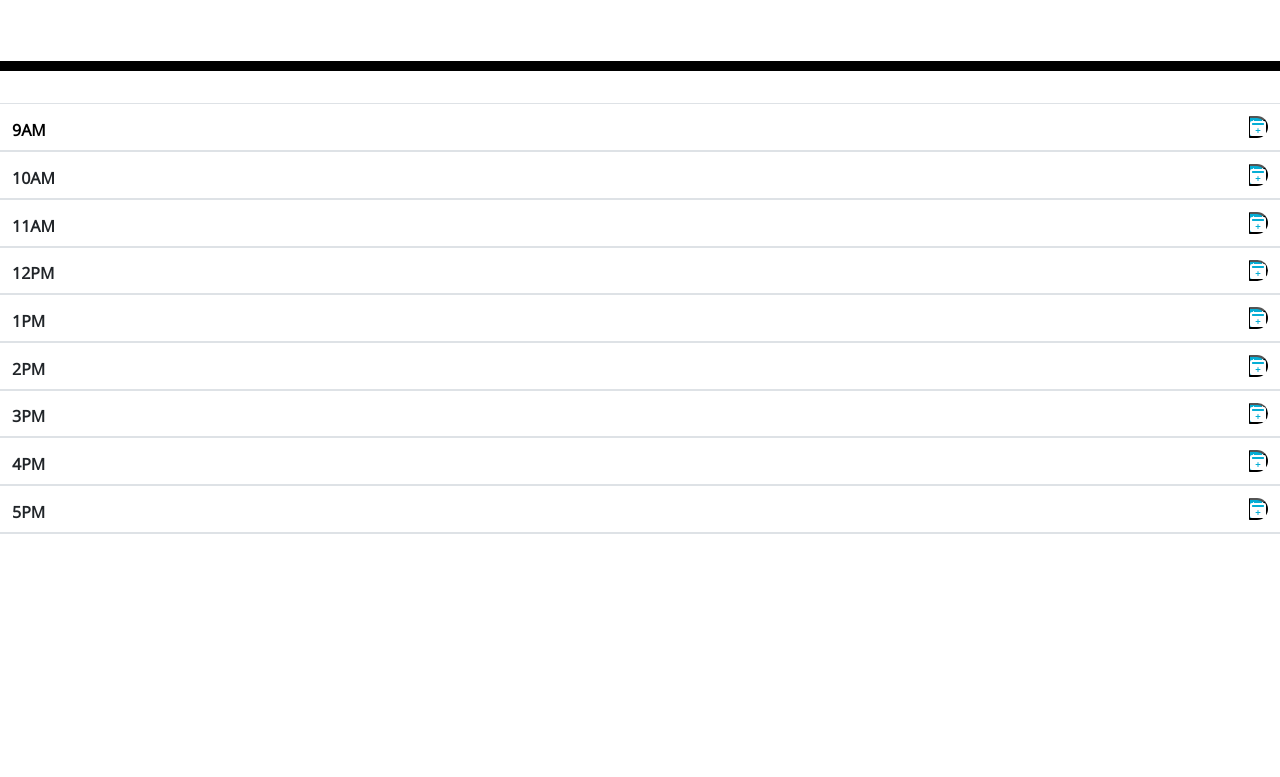
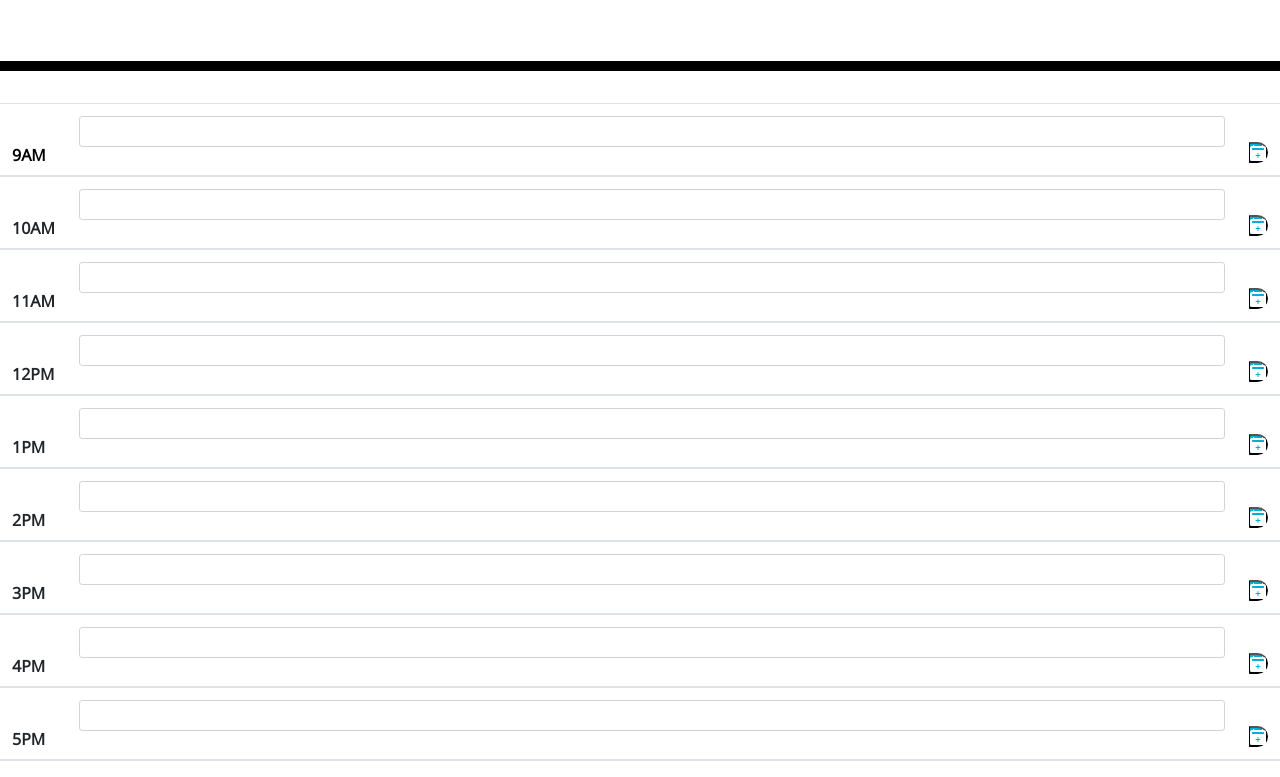
Before and after one commit to CreativeMellani/Challenge-5-Work-Day-Scheduler, a plain HTML site: page index.html in a window 1280 px wide. Shown: the part 257-1034 px from the top of the page. Before the commit the page ends 807 px from the top, so only its background shows below. Drawn offline with nearby package versions, Linux system fonts and the light colour scheme.

Commit message:
Added input lines to each time block.

```diff
--- a/index.html
+++ b/index.html
@@ -28,6 +28,9 @@
 
   </header>
 
+  <!--WHEN I scroll down
+      THEN I am presented with timeblocks for standard business hours
+   -->
   <!-- Timeblocks go here -->
   <!-- Searched bootstrap to understand how to create tables src: https://getbootstrap.com/docs/5.2/content/tables/#overview -->
   <table class="table">
@@ -35,7 +38,18 @@
       <tr>
         <th scope="col" class="hour">9AM</th>
         <th class="col">
+
+          <!-- WHEN I click into a timeblock
+          THEN I can enter an event -->
+          <!--Searched bootstrap for input tables src:https://getbootstrap.com/docs/5.2/forms/input-group/  -->
+          <div class="input-group input-group-sm mb-3">
+            <input type="text" class="form-control" aria-label="Sizing example input"
+              aria-describedby="inputGroup-sizing-sm">
+          </div>
+        </th>
         <th scope="col">
+
+
           <!-- retrieved the icon for the save button from bootstrap src:https://icons.getbootstrap.com/  -->
           <button class="saveBtn">
             <svg xmlns="http://www.w3.org/2000/svg" width="16" height="16" fill="currentColor"
@@ -49,6 +63,11 @@
       <tr>
         <th scope="col">10AM</th>
         <th class="col textarea">
+          <div class="input-group input-group-sm mb-3">
+            <input type="text" class="form-control" aria-label="Sizing example input"
+              aria-describedby="inputGroup-sizing-sm">
+          </div>
+        </th>
         <th scope="col">
           <button class="saveBtn">
             <svg xmlns="http://www.w3.org/2000/svg" width="16" height="16" fill="currentColor"
@@ -62,6 +81,11 @@
       <tr>
         <th scope="col">11AM</th>
         <th class="col">
+          <div class="input-group input-group-sm mb-3">
+            <input type="text" class="form-control" aria-label="Sizing example input"
+              aria-describedby="inputGroup-sizing-sm">
+          </div>
+        </th>
         <th scope="col">
           <button class="saveBtn">
             <svg xmlns="http://www.w3.org/2000/svg" width="16" height="16" fill="currentColor"
@@ -75,6 +99,11 @@
       <tr>
         <th scope="col">12PM</th>
         <th class="col">
+          <div class="input-group input-group-sm mb-3">
+            <input type="text" class="form-control" aria-label="Sizing example input"
+              aria-describedby="inputGroup-sizing-sm">
+          </div>
+        </th>
         <th scope="col">
           <button class="saveBtn">
             <svg xmlns="http://www.w3.org/2000/svg" width="16" height="16" fill="currentColor"
@@ -88,6 +117,11 @@
       <tr>
         <th scope="col">1PM</th>
         <th class="col">
+          <div class="input-group input-group-sm mb-3">
+            <input type="text" class="form-control" aria-label="Sizing example input"
+              aria-describedby="inputGroup-sizing-sm">
+          </div>
+        </th>
         <th scope="col">
           <button class="saveBtn">
             <svg xmlns="http://www.w3.org/2000/svg" width="16" height="16" fill="currentColor"
@@ -101,6 +135,11 @@
       <tr>
         <th scope="col">2PM</th>
         <th class="col">
+          <div class="input-group input-group-sm mb-3">
+            <input type="text" class="form-control" aria-label="Sizing example input"
+              aria-describedby="inputGroup-sizing-sm">
+          </div>
+        </th>
         <th scope="col">
           <button class="saveBtn">
             <svg xmlns="http://www.w3.org/2000/svg" width="16" height="16" fill="currentColor"
@@ -114,6 +153,11 @@
       <tr>
         <th scope="col">3PM</th>
         <th class="col">
+          <div class="input-group input-group-sm mb-3">
+            <input type="text" class="form-control" aria-label="Sizing example input"
+              aria-describedby="inputGroup-sizing-sm">
+          </div>
+        </th>
         <th scope="col">
           <button class="saveBtn">
             <svg xmlns="http://www.w3.org/2000/svg" width="16" height="16" fill="currentColor"
@@ -127,6 +171,11 @@
       <tr>
         <th scope="col">4PM</th>
         <th class="col">
+          <div class="input-group input-group-sm mb-3">
+            <input type="text" class="form-control" aria-label="Sizing example input"
+              aria-describedby="inputGroup-sizing-sm">
+          </div>
+        </th>
         <th scope="col">
           <button class="saveBtn">
             <svg xmlns="http://www.w3.org/2000/svg" width="16" height="16" fill="currentColor"
@@ -140,6 +189,11 @@
       <tr>
         <th scope="col">5PM</th>
         <th class="col">
+          <div class="input-group input-group-sm mb-3">
+            <input type="text" class="form-control" aria-label="Sizing example input"
+              aria-describedby="inputGroup-sizing-sm">
+          </div>
+        </th>
         <th scope="col">
           <button class="saveBtn">
             <svg xmlns="http://www.w3.org/2000/svg" width="16" height="16" fill="currentColor"
@@ -208,7 +262,7 @@
 
   <script src="https://cdnjs.cloudflare.com/ajax/libs/jquery/3.2.1/jquery.min.js"></script>
   <script src="https://cdnjs.cloudflare.com/ajax/libs/moment.js/2.24.0/moment.min.js"></script>
-  <script type="text/javascript" src="Assets/script.js" ></script>
+  <script type="text/javascript" src="Assets/script.js"></script>
 </body>
 
 </html>
```
Also changed, not shown: Assets/script.js (+4 -7 lines). Lines whose indentation alone changed are shown as unchanged.
